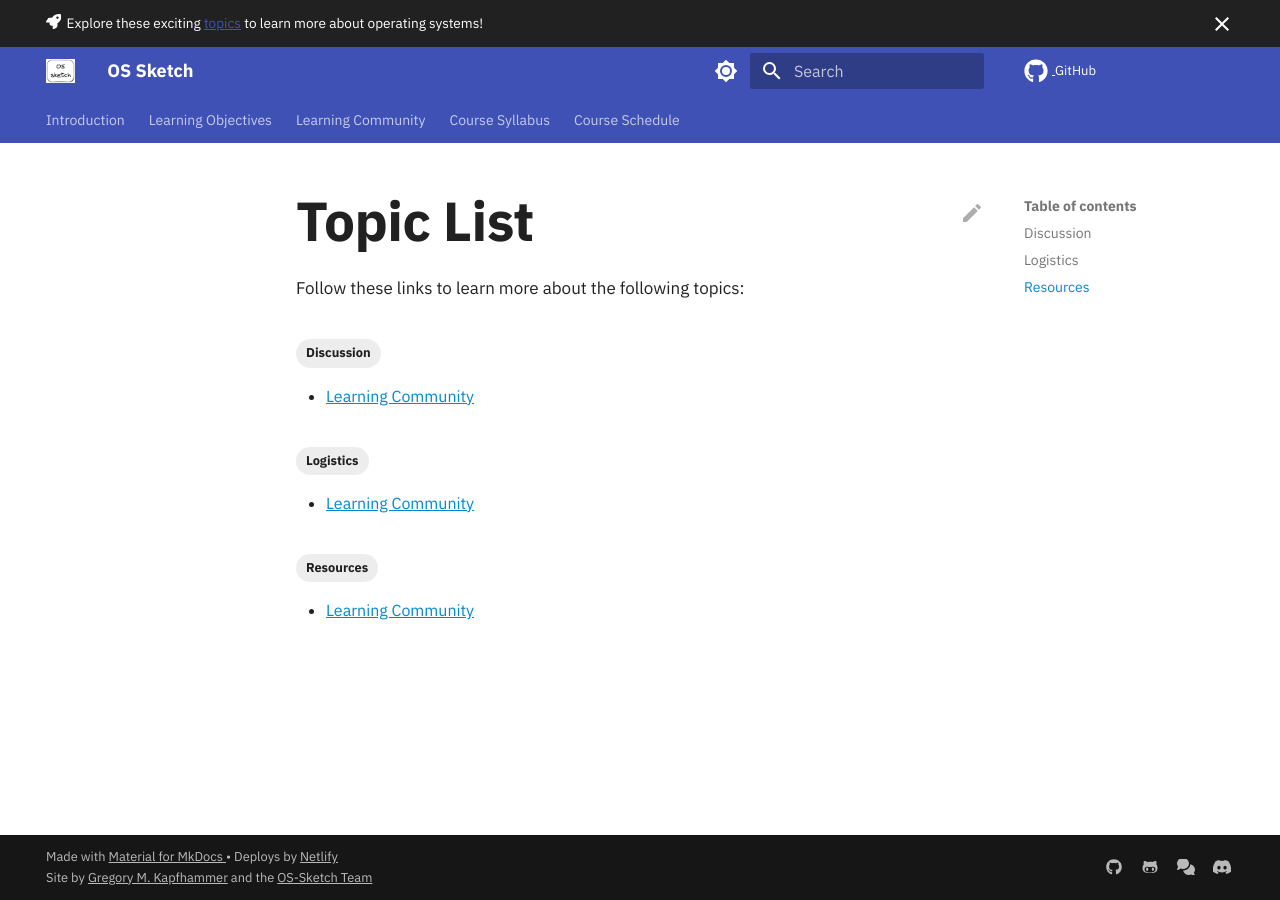
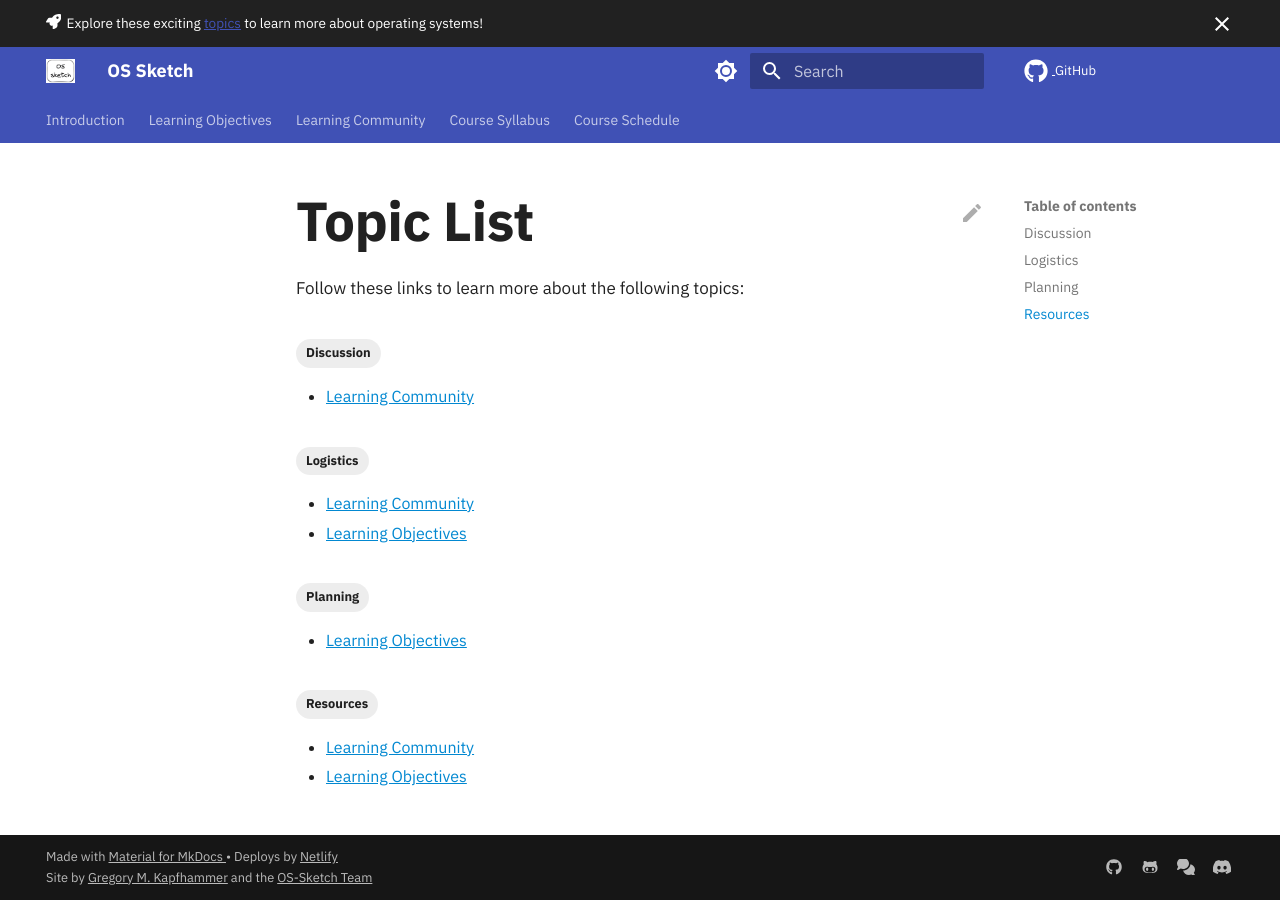
Before and after one commit to OS-Sketch/www.os-sketch.com, an MkDocs documentation site: the page built from docs/tags.md, in a window 1280 px wide. Built offline with MkDocs 1.6.1 and Material for MkDocs 9.7.7, drawn with Linux system fonts in a browser that asks for light colours; comment, search, counter and statistics services are not loaded.

Commit message:
chore: Add tags in the metadata for learning-objectives.

```diff
--- a/docs/operating-systems/learning-objectives.md
+++ b/docs/operating-systems/learning-objectives.md
@@ -1,6 +1,10 @@
 ---
 hide:
   - navigation
+tags:
+  - Logistics
+  - Resources
+  - Planning
 ---
 
 <!-- TODO: Review the content in the OSTEP book and identify key chapters and topics -->
```
